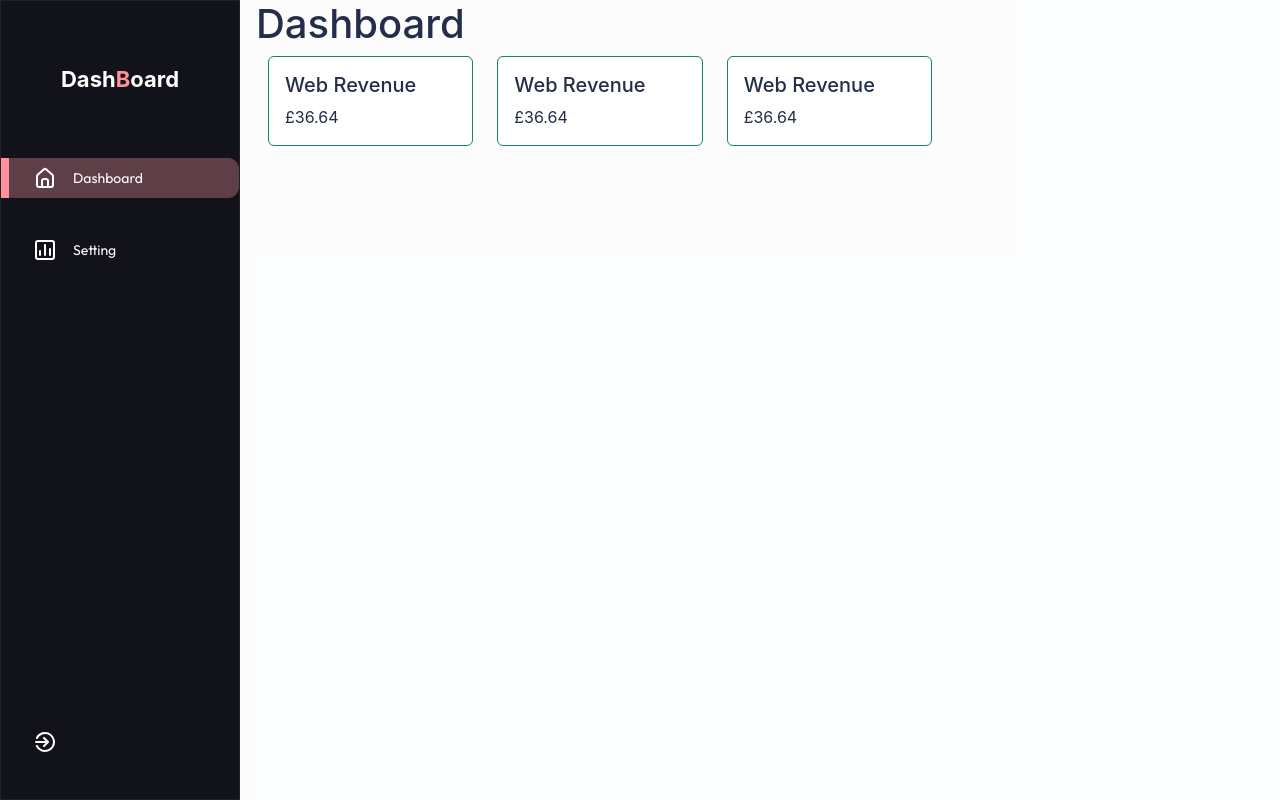
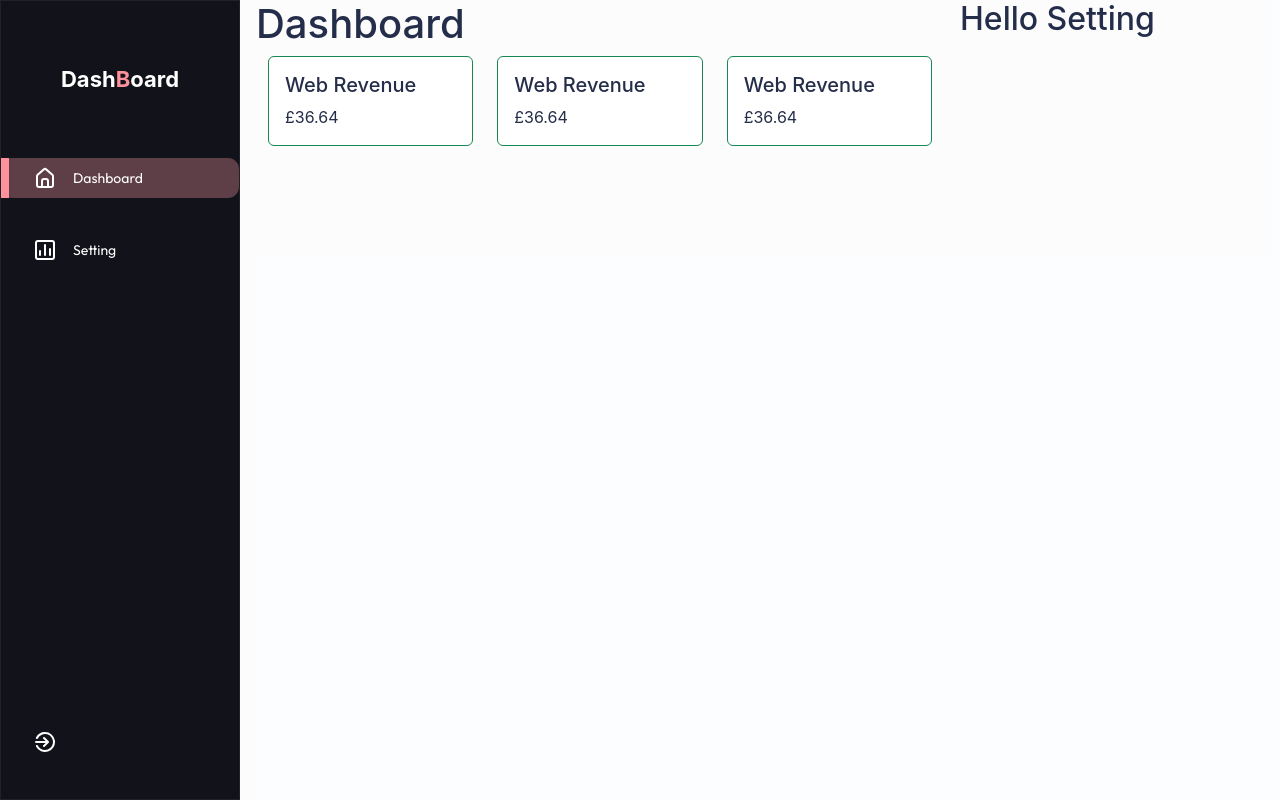
Before and after one commit to iamrealfarhanbd/b2bDashboard, a React (Create React App) app: page / in a window 1280 px wide. Built offline with nearby package versions, Linux system fonts and the light colour scheme.

Commit message:
dashboard layout ready

```diff
--- a/src/Components/Layout/Layout.js
+++ b/src/Components/Layout/Layout.js
@@ -1,5 +1,6 @@
 import React from "react";
 import Dashboard from "../Dashboard/Dashboard";
+import Settings from "../Settings/Settings";
 import Sidebar from "../Sidebar/Sidebar";
 
 const Layout = ({ children }) => {
@@ -9,6 +10,7 @@ const Layout = ({ children }) => {
         <div className="AppGlass">
             <Sidebar />
             <Dashboard />
+            <Settings />
         </div>
       </div>
     </>
--- /dev/null
+++ b/src/Components/Settings/Settings.js
@@ -0,0 +1,11 @@
+import React from 'react';
+
+const Settings = () => {
+    return (
+        <>
+          <h2>Hello Setting</h2>
+        </>
+    );
+};
+
+export default Settings;
```
Also changed, not shown: src/Components/Settings/Settings.css (added).
